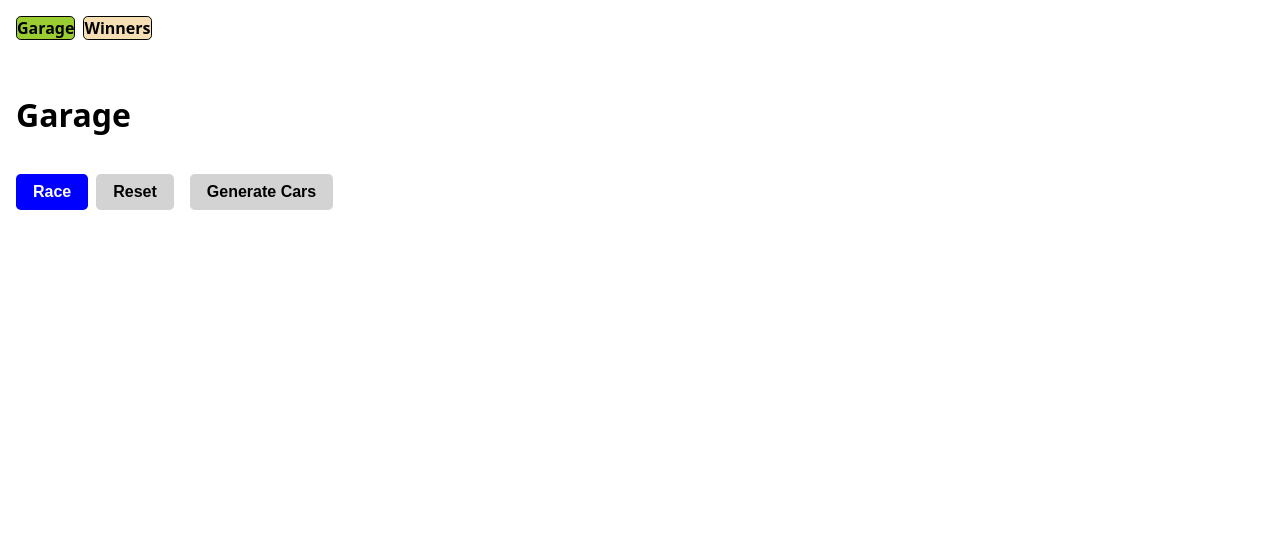
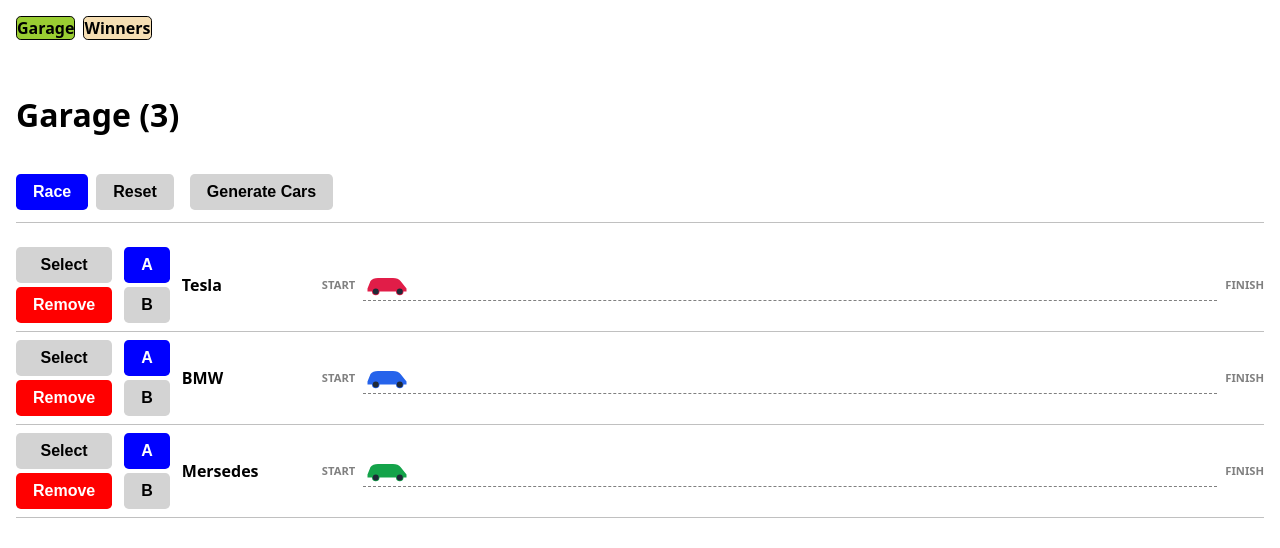
Before and after one commit to sierra9999/async-race, a React (Vite) app: page / in a window 1280 px wide. Shown: the top 548 px of the page. Built offline with nearby package versions, Linux system fonts and the light colour scheme.

Commit message:
add car list in garage

```diff
--- a/src/features/garage/GaragePage.module.css
+++ b/src/features/garage/GaragePage.module.css
@@ -4,10 +4,22 @@
   flex-direction: column;
   gap: 1rem;
   max-width: 100%;
+  overflow-x: hidden;
 }
 
 .controlRow {
   display: flex;
   flex-wrap: wrap;
-  justify-content: space-between;
+  justify-content: flex-start;
+  gap: 1rem;
+  padding-bottom: 0.75rem;
+  border-bottom: 1px solid silver;
 }
+
+.list {
+  list-style: none;
+  margin: 0;
+  padding: 0;
+  display: flex;
+  flex-direction: column;
+}
--- a/src/features/garage/GaragePage.tsx
+++ b/src/features/garage/GaragePage.tsx
@@ -1,13 +1,26 @@
+import type { Car } from '@/api/types';
 import RaceControlPanel from './RaceControlPanel/RaceControlPanel';
+import CarRow from './CarRow/CarRow';
 import styles from './GaragePage.module.css';
+
+const CARS: Car[] = [
+  { id: 1, name: 'Tesla', color: '#e11d48' },
+  { id: 2, name: 'BMW', color: '#2563eb' },
+  { id: 3, name: 'Mersedes', color: '#14a34a' },
+];
 
 function GaragePage() {
   return (
     <div className={styles.page}>
-      <h1>Garage</h1>
+      <h1>Garage ({CARS.length})</h1>
       <div className={styles.controlRow}>
         <RaceControlPanel />
       </div>
+      <ul className={styles.list}>
+        {CARS.map((car) => (
+          <CarRow key={car.id} car={car} />
+        ))}
+      </ul>
     </div>
   );
 }
```
